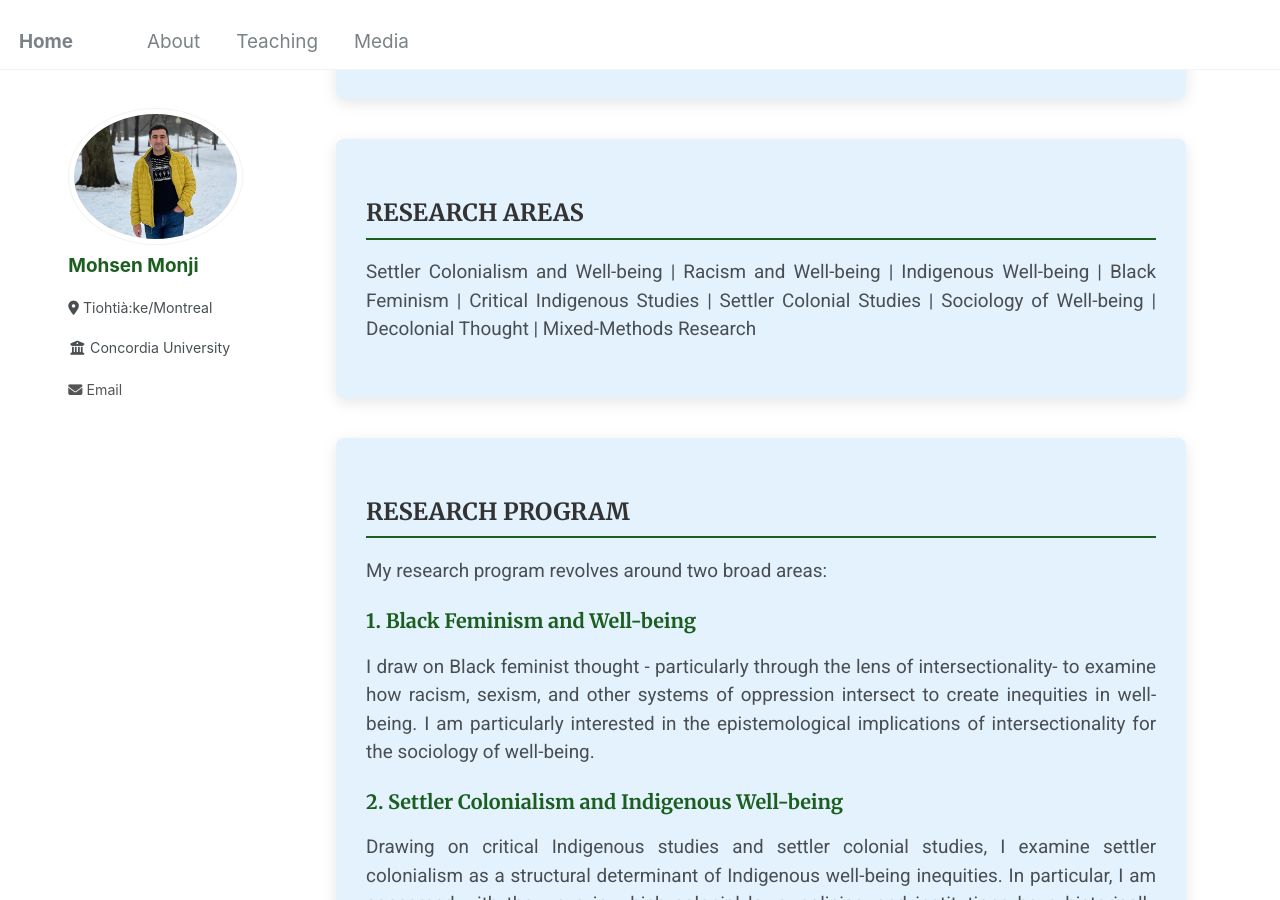
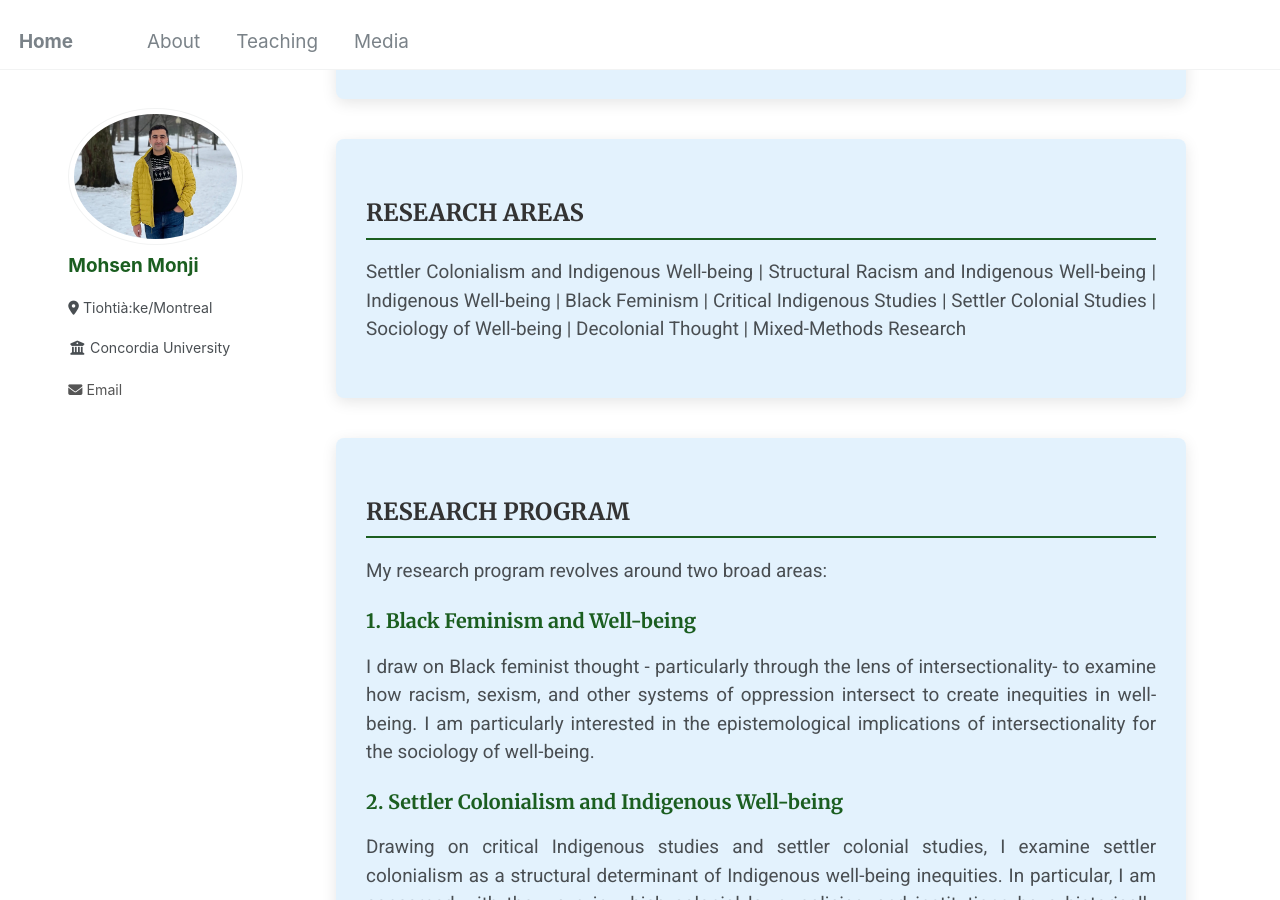
Before and after one commit to Mohsnmonji/mohsnmonji.github.io, a Jekyll site: the page built from about-me.md, in a window 1280 px wide and 900 px high, scrolled down 506 px. Built offline with Jekyll 4.4.1, drawn with Linux system fonts in a browser that asks for light colours.

Commit message:
Update about-me.md

```diff
--- a/about-me.md
+++ b/about-me.md
@@ -67,7 +67,7 @@ author_profile: true
 <div class="about-card">
   <h2>RESEARCH AREAS</h2>
   <p>
-    Settler Colonialism and Well-being | Racism and Well-being | Indigenous Well-being | Black Feminism | Critical Indigenous Studies | Settler Colonial Studies | Sociology of Well-being | Decolonial Thought | Mixed-Methods Research
+    Settler Colonialism and Indigenous Well-being | Structural Racism and Indigenous Well-being | Indigenous Well-being | Black Feminism | Critical Indigenous Studies | Settler Colonial Studies | Sociology of Well-being | Decolonial Thought | Mixed-Methods Research
   </p>
 </div>
 
```
